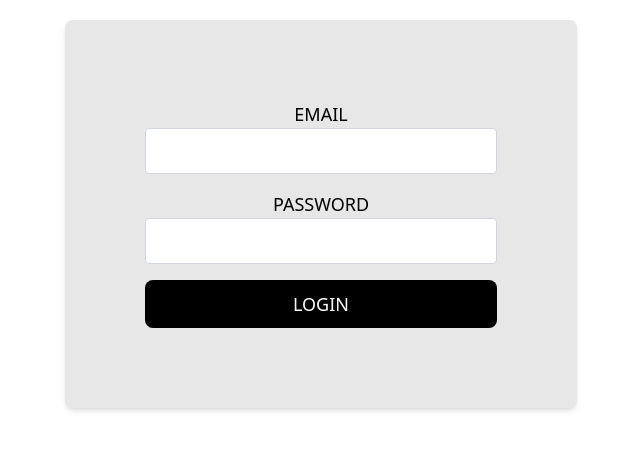
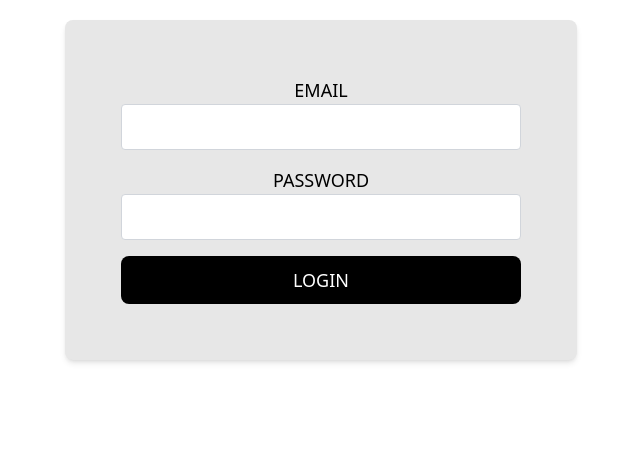
Before and after one commit to wanawsha/Crew, a website with bundled scripts: page pages/login.html in a window 1280 px wide. Shown: the part 213-662 px from the top of the page, without its empty margins (319-959 px from the left). Built offline with nearby package versions, Linux system fonts and the light colour scheme.

Commit message:
Adjusted the responsiveness of the pages styled with TailwindCSS

```diff
--- a/pages/login.html
+++ b/pages/login.html
@@ -21,7 +21,7 @@
 
   <h1 class="heading text-3xl mb-6">Login</h1>
 
-  <form id="login-form" class="bg-main-bg p-6 sm:p-10 md:p-16 lg:p-20 max-w-lg mx-auto rounded-lg flex flex-col gap-4 uppercase text-lg uppercase shadow-md">
+  <form id="login-form" class="bg-main-bg w-[98%] sm:w-[90%] md:w-[70%] lg:max-w-lg mx-auto p-6 sm:p-10 md:p-14 rounded-lg flex flex-col gap-4 uppercase text-lg shadow-md">
 
     <label class="w-full flex flex-col font-medium">
       Email
```
Also changed, not shown: pages/register.html (+1 -1 lines), css/output.css.
